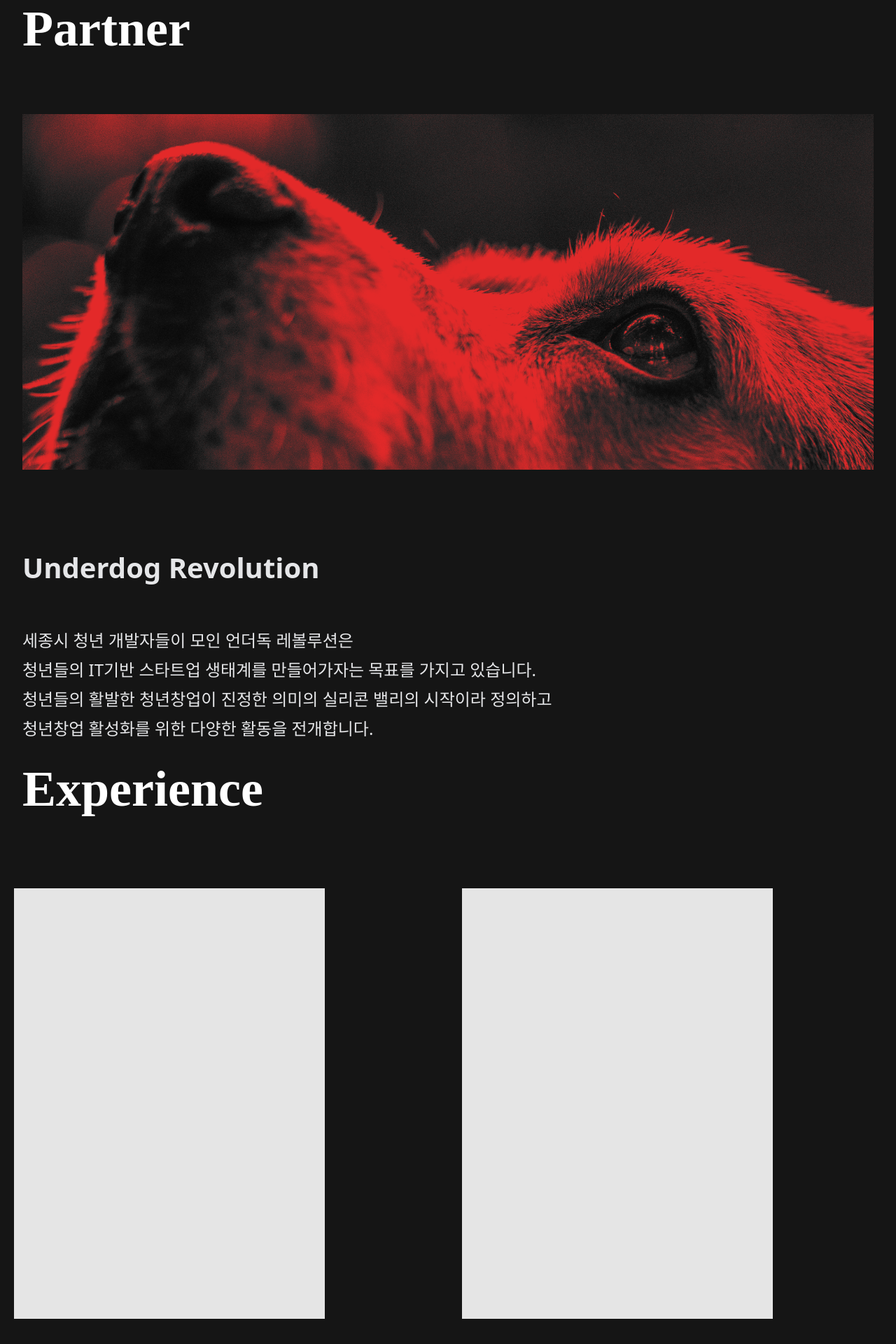
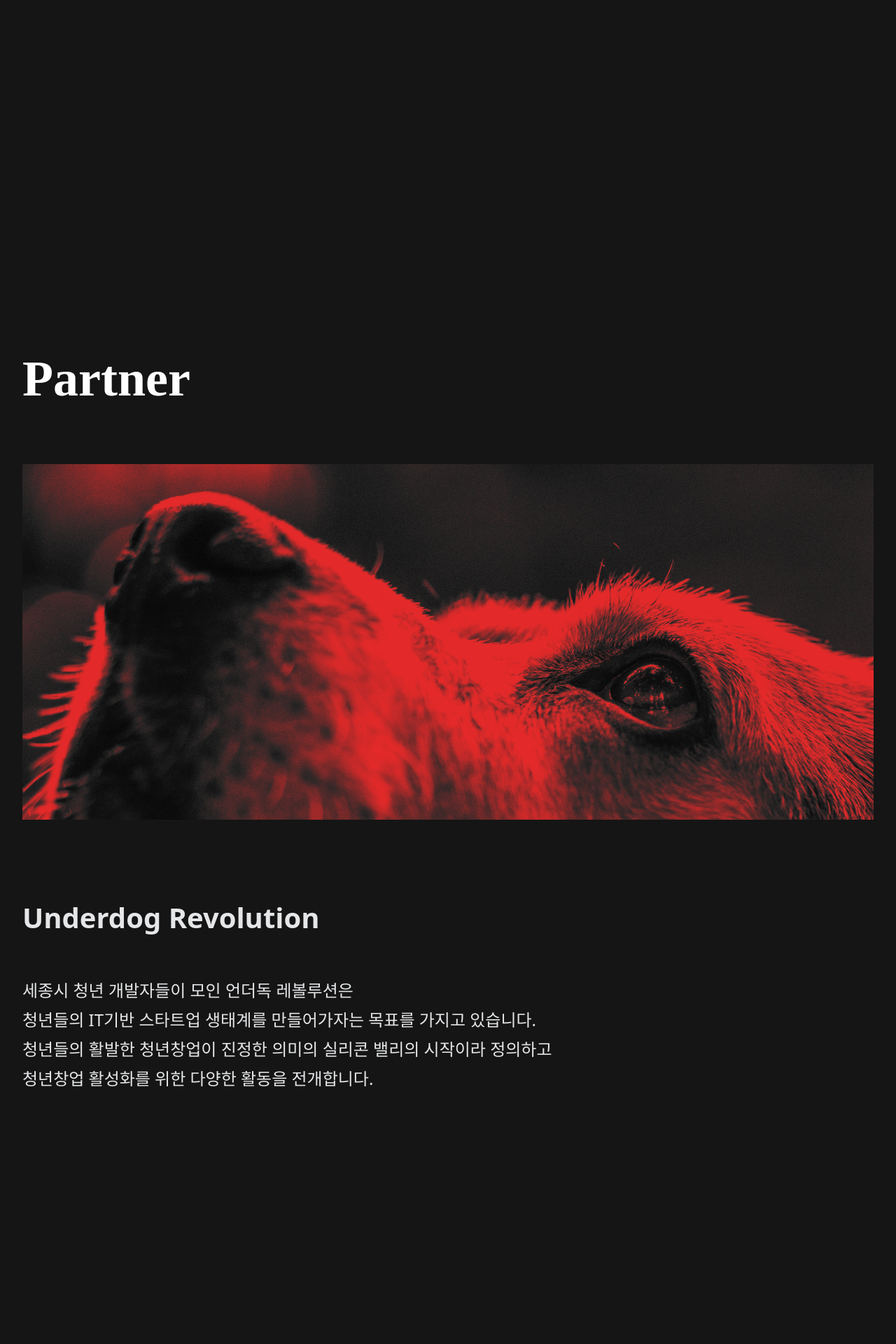
Before and after one commit to Sequence-Front/sequence, a React (Create React App) app: page / in a window 1280 px wide. Shown: the top 1920 px of the page at 70% size. Built offline with nearby package versions, Linux system fonts and the light colour scheme.

Commit message:
'메인하단부-완료'

```diff
--- a/src/main/MainPage.tsx
+++ b/src/main/MainPage.tsx
@@ -8,12 +8,27 @@
     background-color: #151515;
 `;
 
+const BlackSection = styled.div`
+    background-color: #000000;
+    height: 10vh;
+`;
+
+const Blank = styled.div`
+    height: 500px;
+    background-color: #151515;
+`;
+
 function MainPage() {
   return (
     <Container>
+        <Blank/>
         <Partner/>
+        <Blank/>
         <Experience/>
+        <Blank/>
+        <Blank/>
         <WhoMade/>
+        <BlackSection/>
     </Container>
   );
 }
--- /dev/null
+++ b/src/main/component/BlackSection.tsx
@@ -0,0 +1 @@
+export{}
--- a/src/main/page/Experience.tsx
+++ b/src/main/page/Experience.tsx
@@ -65,6 +65,11 @@
   font-size: clamp(1.25rem, 2vw, 2rem);
 `;
 
+const Blank = styled.div`
+    height: 450px;
+    background-color: #151515;
+`;
+
 function Experience() {
     const experiences = Array.from({ length: 10 }, (_, index) => ({
         title: `DANJAM ${index + 1}`,
@@ -117,6 +122,7 @@
                 ))}
             </Slider>
         </SliderWrapper>
+        <Blank/>
         <ImageWrapper>
         <Image
           src={LogoS}
--- a/src/main/page/WhoMade.tsx
+++ b/src/main/page/WhoMade.tsx
@@ -33,7 +33,6 @@
   font-family: 'Alike', serif;
   font-size: 4rem;
   color: white;
-  margin-bottom: 4rem;
 `;
 
 const TeamSection = styled.div`
@@ -46,7 +45,6 @@
   font-family: 'Alike', serif;
   font-size: 2rem;
   color: white;
-  margin-bottom: 2rem;
   width: 100%;
   text-align: center;
 `;
```
